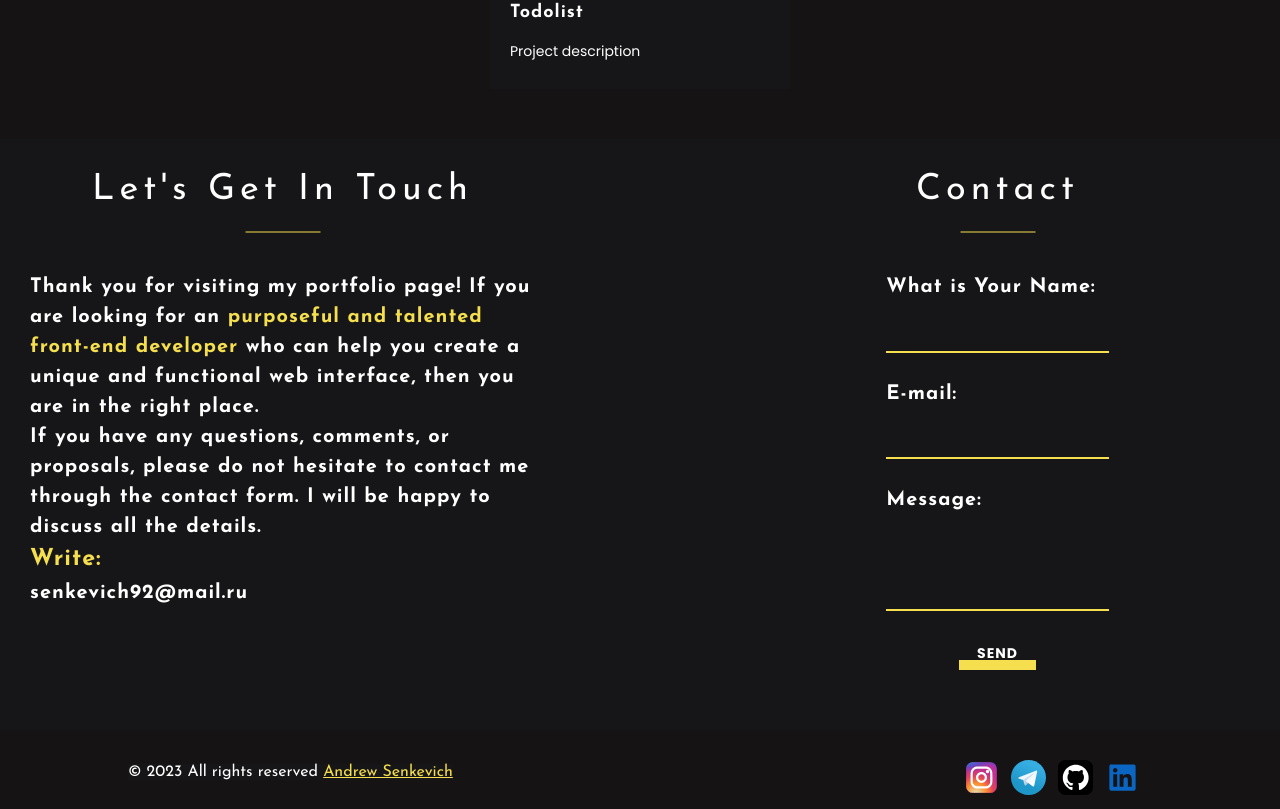
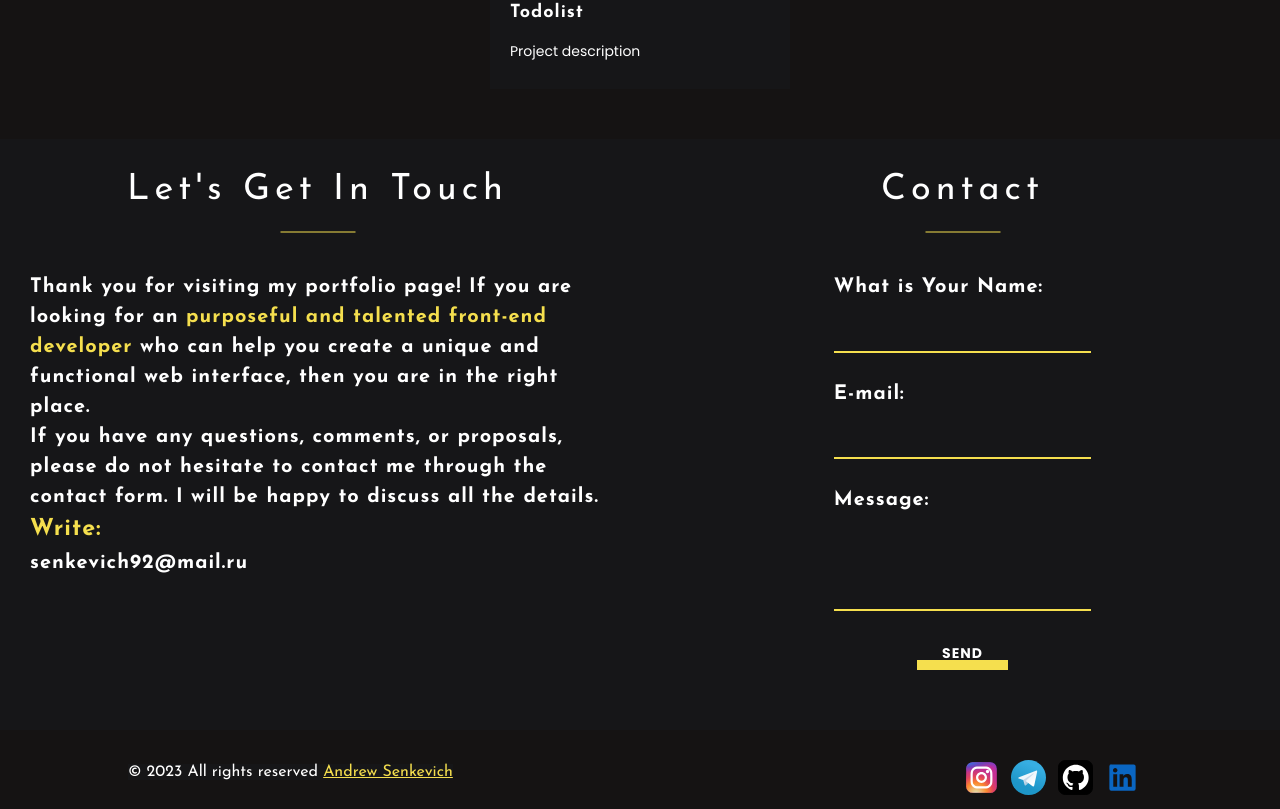
Before and after one commit to Sene4kaaa/portfolio, a React (Create React App) app: page / in a window 1280 px wide. Shown: the part 2431-3240 px from the top of the page. Built offline with nearby package versions, Linux system fonts and the light colour scheme.

Commit message:
Refactoring code

```diff
--- a/src/components/Contacts/Contacts.module.scss
+++ b/src/components/Contacts/Contacts.module.scss
@@ -12,7 +12,7 @@
 
   .contactsContainer {
     display: flex;
-    gap: 150px;
+    gap: 10px;
     align-items: flex-start;
 
     @media screen and (max-width: 800px) {
```
